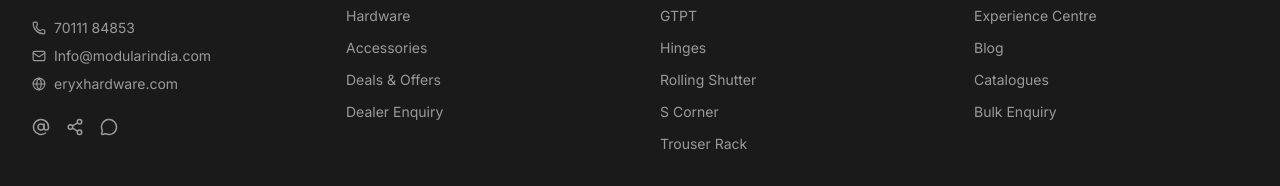
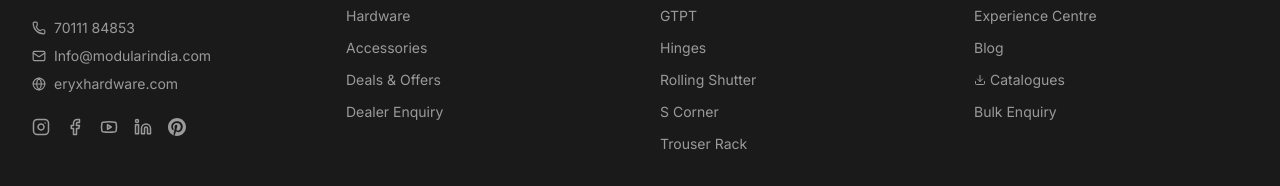
Before and after one commit to Ahmad-Zia10/eryx-hardware, a Next.js app: page /about in a window 1280 px wide. Shown: the part 260-446 px from the top of the page. Built offline with nearby package versions, Linux system fonts and the light colour scheme; no server answers.

Commit message:
feat: add real social media links, footer icons, and homepage social section

```diff
--- a/src/app/(marketing)/page.tsx
+++ b/src/app/(marketing)/page.tsx
@@ -1,10 +1,11 @@
 import Link from "next/link";
-import { Shield, Globe, Award, Phone } from "lucide-react";
+import { Shield, Globe, Award, Phone, Instagram, Facebook, Youtube, Linkedin, Download } from "lucide-react";
 import ProductImage from "@/components/ui/ProductImage";
 import ProductCard from "@/components/sections/ProductCard";
 import HeroActions from "@/components/sections/HeroActions";
 import { CATALOG_CATEGORIES, IMAGES } from "@/lib/catalogue-data";
 import { getTopPicks } from "@/lib/db/products";
+import { SITE_CONFIG } from "@/constants";
 
 const FOCUS_CARDS = [
   {
@@ -205,6 +206,16 @@
               </div>
             ))}
           </div>
+          <div className="mt-6 pt-6 border-t border-[#B8860B] flex justify-center">
+            <a
+              href={SITE_CONFIG.catalogueUrl}
+              download="Eryx-Hardware-Catalogue.pdf"
+              className="flex items-center gap-2 text-sm font-semibold text-[#0A0A0A] hover:underline"
+            >
+              <Download size={16} />
+              Download Product Catalogue (PDF)
+            </a>
+          </div>
         </div>
       </section>
 
@@ -228,6 +239,45 @@
           </div>
         )}
       </section>
+
+      <section className="bg-[#F7F5F2] dark:bg-[#141414] border-t border-[#E8E4DD] dark:border-[#2A2A2A] py-16">
+        <div className="max-w-7xl mx-auto px-4 sm:px-6 lg:px-8">
+          <div className="text-center mb-10">
+            <h2 className="font-serif text-2xl text-[#1A1A1A] dark:text-[#F5F5F5]">
+              Follow Us
+            </h2>
+            <p className="text-sm text-[#6B6B6B] dark:text-[#9A9A9A] mt-2">
+              Stay updated on new product launches, upcoming events and exhibition updates
+            </p>
+          </div>
+          <div className="grid grid-cols-2 sm:grid-cols-3 lg:grid-cols-5 gap-4">
+            {(Object.entries(SITE_CONFIG.socialLinks) as [string, { handle: string; url: string }][]).map(([platform, { handle, url }]) => (
+              <a
+                key={platform}
+                href={url}
+                target="_blank"
+                rel="noopener noreferrer"
+                className="flex flex-col items-center gap-3 p-6 bg-white dark:bg-[#1A1A1A] border border-[#E8E4DD] dark:border-[#2A2A2A] hover:border-[#D4A017] hover:shadow-md transition duration-200 ease-in-out rounded-sm group"
+              >
+                <div className="w-12 h-12 flex items-center justify-center rounded-full bg-[#F7F5F2] dark:bg-[#2A2A2A] group-hover:bg-[#D4A017]/10 transition duration-200 ease-in-out text-[#1A1A1A] dark:text-[#F5F5F5]">
+                  {platform === 'instagram' && <Instagram size={22} />}
+                  {platform === 'facebook' && <Facebook size={22} />}
+                  {platform === 'youtube' && <Youtube size={22} />}
+                  {platform === 'linkedin' && <Linkedin size={22} />}
+                  {platform === 'pinterest' && (
+                    <svg viewBox="0 0 24 24" className="w-[22px] h-[22px] fill-current">
+                      <path d="M12 0C5.373 0 0 5.373 0 12c0 5.084 3.163 9.426 7.627 11.174-.105-.949-.2-2.405.042-3.441.218-.937 1.407-5.965 1.407-5.965s-.359-.719-.359-1.782c0-1.668.967-2.914 2.171-2.914 1.023 0 1.518.769 1.518 1.69 0 1.029-.655 2.568-.994 3.995-.283 1.194.599 2.169 1.777 2.169 2.133 0 3.772-2.249 3.772-5.495 0-2.873-2.064-4.882-5.012-4.882-3.414 0-5.418 2.561-5.418 5.207 0 1.031.397 2.138.893 2.738a.36.36 0 0 1 .083.345l-.333 1.36c-.053.22-.174.267-.402.161-1.499-.698-2.436-2.889-2.436-4.649 0-3.785 2.75-7.262 7.929-7.262 4.163 0 7.398 2.967 7.398 6.931 0 4.136-2.607 7.464-6.227 7.464-1.216 0-2.359-.632-2.75-1.378l-.748 2.853c-.271 1.043-1.002 2.35-1.492 3.146C9.57 23.812 10.763 24 12 24c6.627 0 12-5.373 12-12S18.627 0 12 0z"/>
+                    </svg>
+                  )}
+                </div>
+                <span className="text-xs text-[#6B6B6B] dark:text-[#9A9A9A] text-center">
+                  {handle}
+                </span>
+              </a>
+            ))}
+          </div>
+        </div>
+      </section>
     </div>
   );
 }
--- a/src/components/layout/Footer.tsx
+++ b/src/components/layout/Footer.tsx
@@ -1,6 +1,7 @@
 import Link from "next/link";
-import { AtSign, Share2, MessageCircle, Phone, Mail, Globe } from "lucide-react";
+import { Phone, Mail, Globe, Instagram, Facebook, Youtube, Linkedin, Download } from "lucide-react";
 import { CATEGORIES } from "@/lib/catalogue-data";
+import { SITE_CONFIG } from "@/constants";
 
 export default function Footer() {
   return (
@@ -42,25 +43,51 @@
             </div>
             <div className="flex gap-4 mt-2">
               <a
-                href="#"
+                href={SITE_CONFIG.socialLinks.instagram.url}
+                target="_blank"
+                rel="noopener noreferrer"
+                aria-label="Instagram"
                 className="text-[#9A9A9A] hover:text-[#D4A017] transition duration-200 ease-in-out"
-                aria-label="Instagram"
               >
-                <AtSign size={18} />
+                <Instagram size={18} />
               </a>
               <a
-                href="#"
+                href={SITE_CONFIG.socialLinks.facebook.url}
+                target="_blank"
+                rel="noopener noreferrer"
+                aria-label="Facebook"
                 className="text-[#9A9A9A] hover:text-[#D4A017] transition duration-200 ease-in-out"
-                aria-label="Facebook"
               >
-                <Share2 size={18} />
+                <Facebook size={18} />
               </a>
               <a
-                href="#"
+                href={SITE_CONFIG.socialLinks.youtube.url}
+                target="_blank"
+                rel="noopener noreferrer"
+                aria-label="Youtube"
                 className="text-[#9A9A9A] hover:text-[#D4A017] transition duration-200 ease-in-out"
-                aria-label="Youtube"
               >
-                <MessageCircle size={18} />
+                <Youtube size={18} />
+              </a>
+              <a
+                href={SITE_CONFIG.socialLinks.linkedin.url}
+                target="_blank"
+                rel="noopener noreferrer"
+                aria-label="LinkedIn"
+                className="text-[#9A9A9A] hover:text-[#D4A017] transition duration-200 ease-in-out"
+              >
+                <Linkedin size={18} />
+              </a>
+              <a
+                href={SITE_CONFIG.socialLinks.pinterest.url}
+                target="_blank"
+                rel="noopener noreferrer"
+                aria-label="Pinterest"
+                className="text-[#9A9A9A] hover:text-[#D4A017] transition duration-200 ease-in-out"
+              >
+                <svg viewBox="0 0 24 24" className="w-[18px] h-[18px] fill-current">
+                  <path d="M12 0C5.373 0 0 5.373 0 12c0 5.084 3.163 9.426 7.627 11.174-.105-.949-.2-2.405.042-3.441.218-.937 1.407-5.965 1.407-5.965s-.359-.719-.359-1.782c0-1.668.967-2.914 2.171-2.914 1.023 0 1.518.769 1.518 1.69 0 1.029-.655 2.568-.994 3.995-.283 1.194.599 2.169 1.777 2.169 2.133 0 3.772-2.249 3.772-5.495 0-2.873-2.064-4.882-5.012-4.882-3.414 0-5.418 2.561-5.418 5.207 0 1.031.397 2.138.893 2.738a.36.36 0 0 1 .083.345l-.333 1.36c-.053.22-.174.267-.402.161-1.499-.698-2.436-2.889-2.436-4.649 0-3.785 2.75-7.262 7.929-7.262 4.163 0 7.398 2.967 7.398 6.931 0 4.136-2.607 7.464-6.227 7.464-1.216 0-2.359-.632-2.75-1.378l-.748 2.853c-.271 1.043-1.002 2.35-1.492 3.146C9.57 23.812 10.763 24 12 24c6.627 0 12-5.373 12-12S18.627 0 12 0z"/>
+                </svg>
               </a>
             </div>
           </div>
@@ -161,11 +188,11 @@
               Blog
             </a>
             <a
-              href="https://eryxhardware.com"
-              target="_blank"
-              rel="noopener noreferrer"
-              className="text-sm text-[#9A9A9A] hover:text-[#F5F5F5] transition duration-200 ease-in-out"
+              href={SITE_CONFIG.catalogueUrl}
+              download="Eryx-Hardware-Catalogue.pdf"
+              className="text-sm text-[#9A9A9A] hover:text-[#F5F5F5] transition duration-200 ease-in-out flex items-center gap-1"
             >
+              <Download size={12} />
               Catalogues
             </a>
             <a
--- a/src/constants/index.ts
+++ b/src/constants/index.ts
@@ -10,6 +10,16 @@
   email: "Info@modularindia.com",
   website: "eryxhardware.com",
   division: "A Division of Modular India",
+  // NOTE: placeholder handles — real URLs to be updated once confirmed
+  socialLinks: {
+    instagram: { handle: "@eryxhardware", url: "https://instagram.com/eryxhardware" },
+    facebook: { handle: "@eryxhardware", url: "https://facebook.com/eryxhardware" },
+    youtube: { handle: "@eryxhardware", url: "https://youtube.com/@eryxhardware" },
+    linkedin: { handle: "@eryxhardware", url: "https://linkedin.com/company/eryxhardware" },
+    pinterest: { handle: "@eryxhardware", url: "https://pinterest.com/eryxhardware" },
+  } as const,
+  // Place the real PDF at public/catalogue/eryx-catalogue.pdf
+  catalogueUrl: "/catalogue/eryx-catalogue.pdf" as const,
 } as const;
 
 export const NAV_LINKS: NavLink[] = [
```
Also changed, not shown: 1 other file (tests, documents, lock files or other folders).
